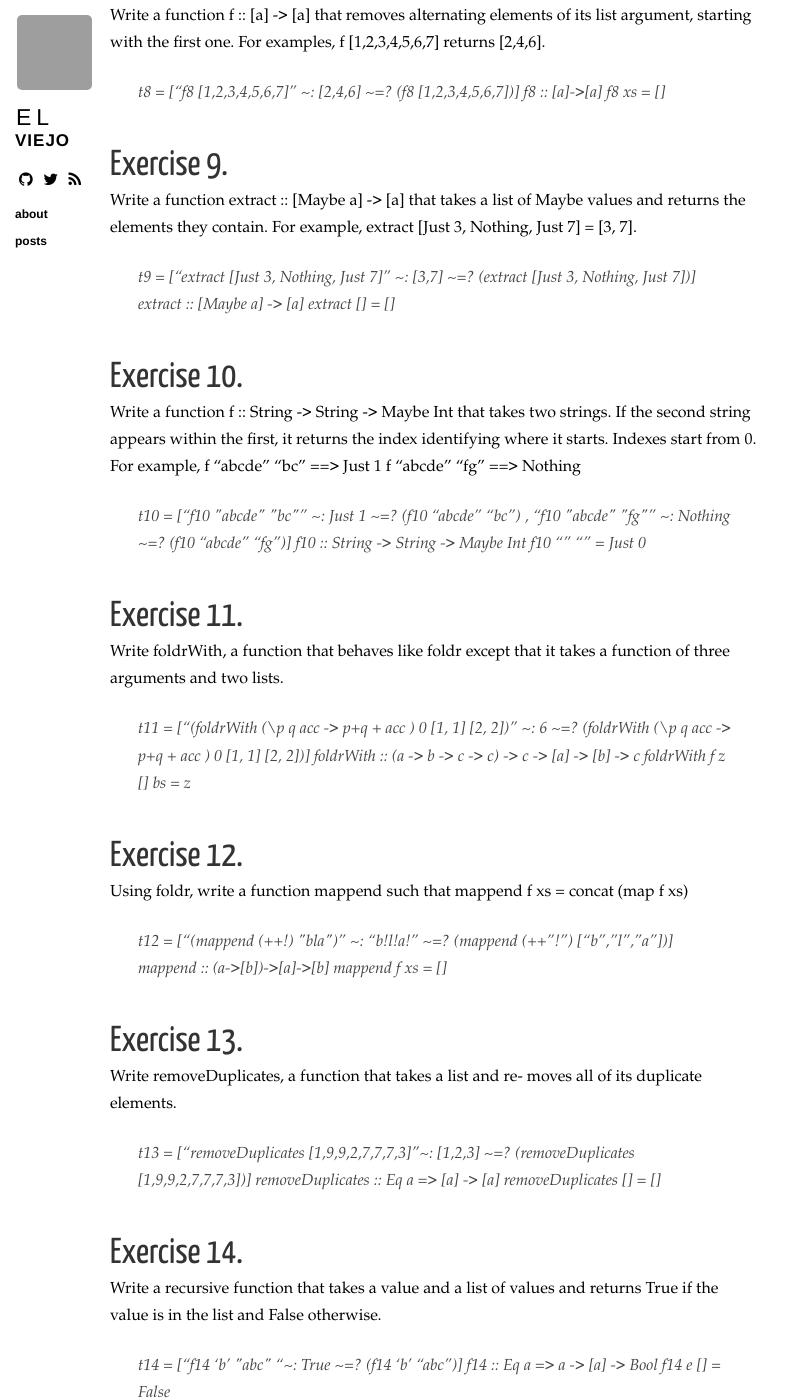
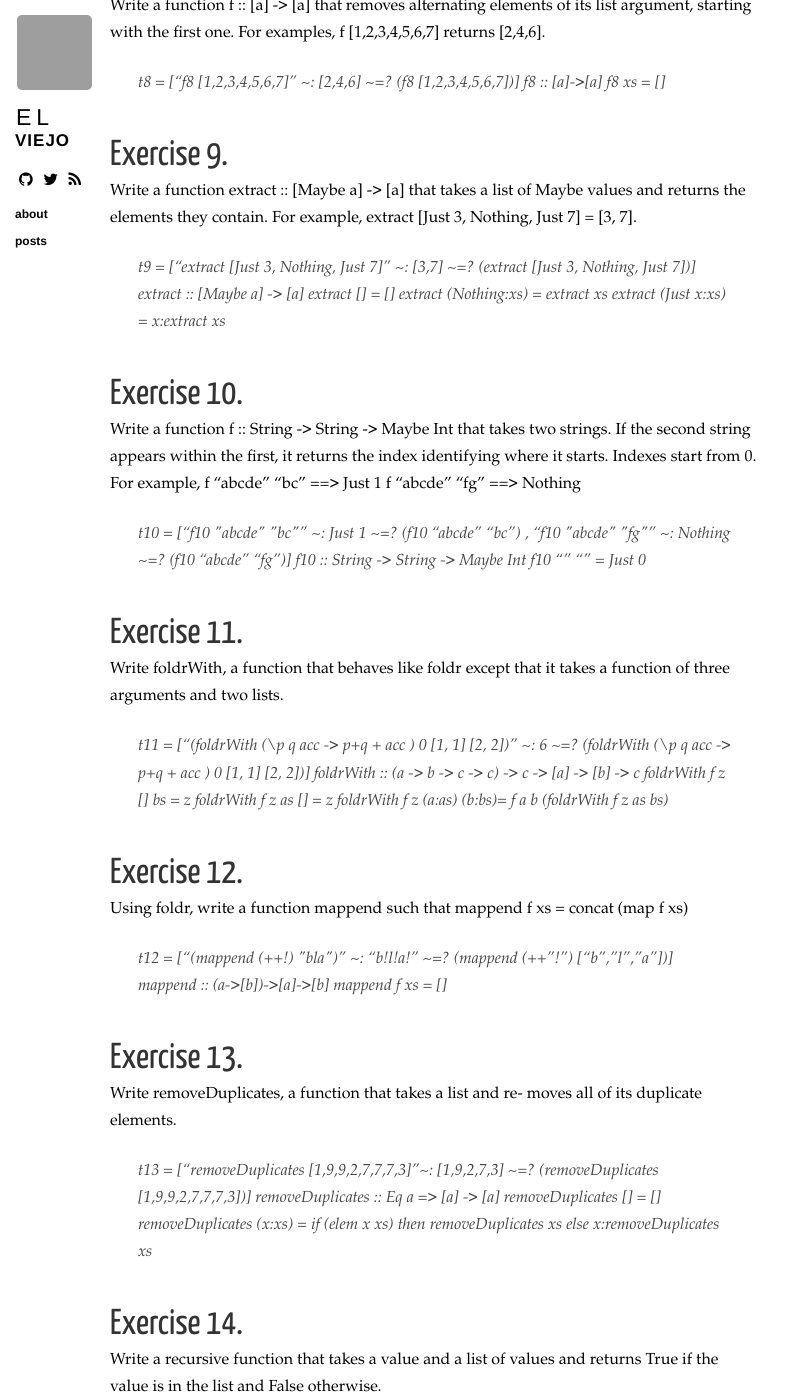
Before and after one commit to holman/left, a Jekyll site: the page built from _posts/2013-09-06-ProblemsCh3.md, in a window 1280 px wide and 1400 px high, scrolled down 1780 px. Shown: the whole window, without its empty margins (0-804 px from the left). Built offline with Jekyll 4.4.1, drawn with Linux system fonts in a browser that asks for light colours; nearby versions of some CDN libraries; Markdown is read by kramdown in place of the engine named in the settings; comment, search, counter and statistics services are not loaded; some of the changed text lies outside the part shown; grey boxes are pictures that could not be loaded.

Commit message:
soluciones hasta el 13

```diff
--- a/_posts/2013-09-06-ProblemsCh3.md
+++ b/_posts/2013-09-06-ProblemsCh3.md
@@ -3,20 +3,19 @@
 title: Solutions to Chapter 3
 category: haskell
 ---
-{-# OPTIONS_GHC -F -pgmF htfpp #-}
 
 
 Exercise 1.
 ===========
-Write a recursive function copy :: [a] -> [a] that copies its list argument. For example, copy [2] ⇒[2].
-
-import Test.HUnit
-
+Write a recursive function copy :: [a] -> [a] that copies its list argument.
+For example, copy [2] ⇒[2].
 
 > import Test.HUnit
-> t1 =  ["f21 [2]" ~: [2] ~=? (f21 [2])]
+> t1 =  ["f21 [2,3] lista con algo" ~: [2,3] ~=? (f21 [2,3])
+>        ,"f21 [1] lista con un elementa" ~: [1] ~=? (f21 [1])]
 > f21 :: [a]->[a]
 > f21 [] = []
+> f21 (x:xs) = x:f21(xs)
 
 
 Exercise 2.
@@ -40,6 +39,9 @@
 > t3 =  ["merge [2,4.6] [1,3,5]" ~: [1,2,3,4,5,6] ~=? (merge [2,4,6] [1,3,5])]
 > merge :: Ord a => [a] -> [a] -> [a]
 > merge [] [] = []
+> merge as [] = as
+> merge [] bs = bs
+> merge (a:as) (b:bs) = if a < b then a:merge as (b:bs) else b:merge (a:as) bs
 
 Exercise 4.
 ==========
@@ -66,9 +68,10 @@
 lookup 6 [(1,2),(5,3)] ==> Nothing
 
 > t5 = ["clookup 5 [(1,2),(5,3)]" ~: Just 3 ~=? (clookup 5 [(1,2),(5,3)])
->      , "clookup 6 [(1,2),(5,3)]" ~: Nothing ~=? (clookup 5 [(1,2),(5,3)])]
-> clookup :: Int -> [(a,b)]-> Maybe b
-> clookup 0 [] = Nothing
+>      , "clookup 6 [(1,2),(5,3)]" ~: Nothing ~=? (clookup 6 [(1,2),(5,3)])]
+> clookup :: Int -> [(Int,Int)]-> Maybe Int
+> clookup e [] = Nothing
+> clookup e ((a,b):as) = if a == e then Just b else clookup e as
 
 Exercise 6.
 ===========
@@ -84,8 +87,9 @@
 removes all occurrences of e from xs.
 
 > t7 = ["f7 2 [1,2,3,2,2,2]" ~: [1,3] ~=? (f7 2 [1,3])]
-> f7 :: a->[a]->[a]
+> f7 :: Eq a => a->[a]->[a]
 > f7 e [] = []
+> f7 e (x:xs) = if x == e then f7 e xs else x:(f7 e xs)
 
 Exercise 8.
 ===========
@@ -107,6 +111,8 @@
 > t9 = ["extract [Just 3, Nothing, Just 7]" ~: [3,7] ~=? (extract [Just 3, Nothing, Just 7])]
 > extract :: [Maybe a] -> [a]
 > extract [] = []
+> extract (Nothing:xs) = extract xs
+> extract (Just x:xs) = x:extract xs
 
 Exercise 10.
 ============
@@ -131,6 +137,8 @@
 > t11 = ["(foldrWith (\\p q acc -> p+q + acc ) 0 [1, 1] [2, 2])" ~: 6 ~=? (foldrWith (\p q acc -> p+q + acc ) 0 [1, 1] [2, 2])]
 > foldrWith :: (a -> b -> c -> c) -> c -> [a] -> [b] -> c
 > foldrWith f z [] bs = z
+> foldrWith f z as [] = z
+> foldrWith f z (a:as) (b:bs)= f a b (foldrWith f z as bs)
 
 Exercise 12.
 ===========
@@ -145,9 +153,10 @@
 Write removeDuplicates, a function that takes a list and re-
 moves all of its duplicate elements.
 
-> t13 = ["removeDuplicates [1,9,9,2,7,7,7,3]"~: [1,2,3] ~=? (removeDuplicates [1,9,9,2,7,7,7,3])]
+> t13 = ["removeDuplicates [1,9,9,2,7,7,7,3]"~: [1,9,2,7,3] ~=? (removeDuplicates [1,9,9,2,7,7,7,3])]
 > removeDuplicates :: Eq a => [a] -> [a]
 > removeDuplicates [] = []
+> removeDuplicates (x:xs) = if (elem x xs) then removeDuplicates xs else x:removeDuplicates xs
 
 Exercise 14.
 ============
```
Also changed, not shown: other parts of _posts/2013-09-06-ProblemsCh3.md (+4 -2 lines).
